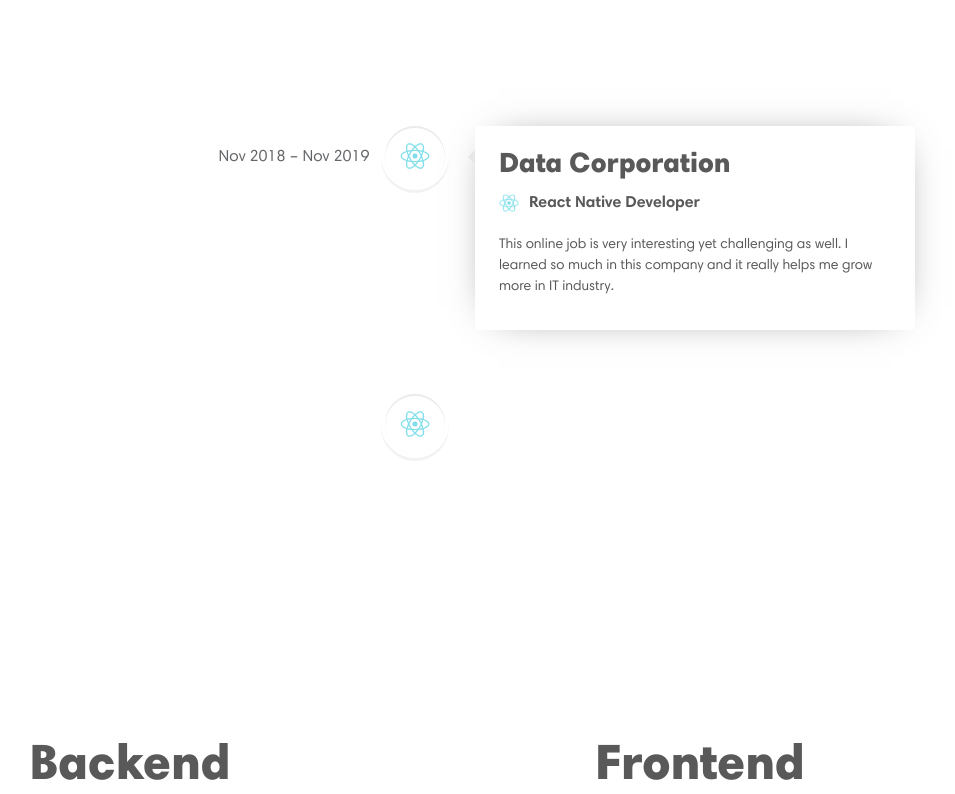
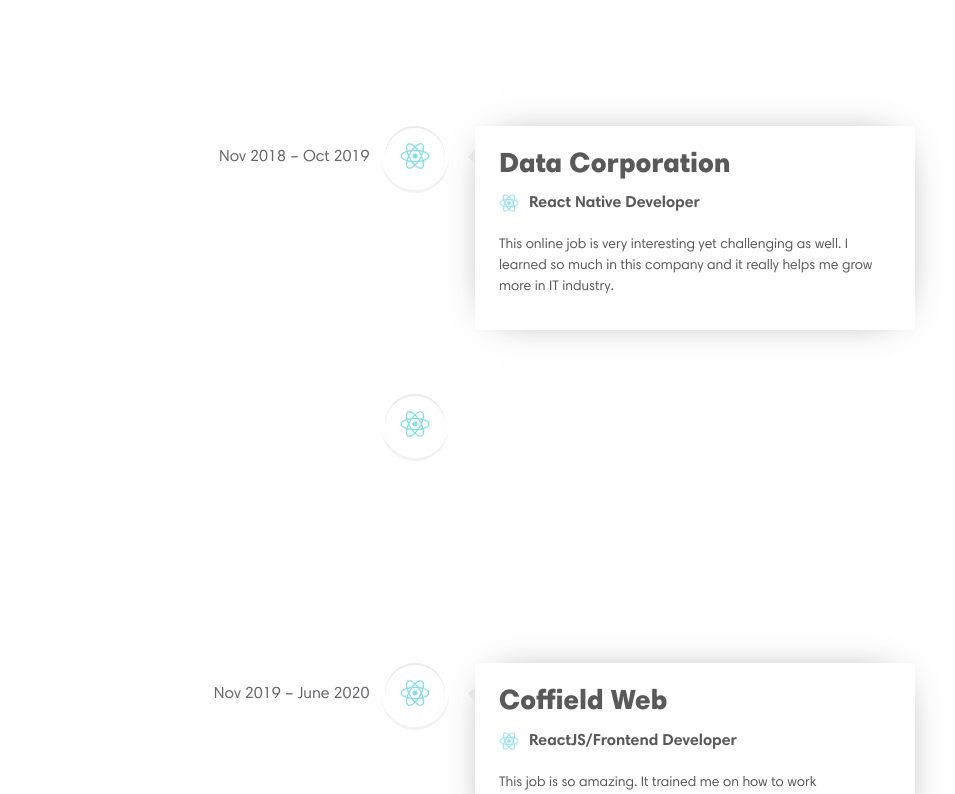
Before and after one commit to zlade30/my-awesome-portfolio, a React (Create React App) app: page / in a window 1280 px wide. Shown: the part 2020-2814 px from the top of the page, without its empty margins (225-1180 px from the left). Built offline with nearby package versions, Linux system fonts and the light colour scheme.

Commit message:
update experience

```diff
--- a/src/containers/landing-page/experience.js
+++ b/src/containers/landing-page/experience.js
@@ -38,7 +38,14 @@
         description="This online job is very interesting yet challenging as well. I learned
                     so much in this company and it really helps me grow more in IT
                     industry."
-        year="Nov 2018 – Nov 2019"
+        year="Nov 2018 – Oct 2019"
+      />
+      <Timeline
+        icon={require('../../shared/icons/react.png')}
+        companyName="Medsoftgroup"
+        jobTitle="ReactJS Developer"
+        description="This job enhances my skills in React. I've learned a lot in here including backend and some resources that I never been encounter before."
+        year="Oct 2019 – Dec 2019"
       />
       <Timeline
         icon={require('../../shared/icons/react.png')}
```
